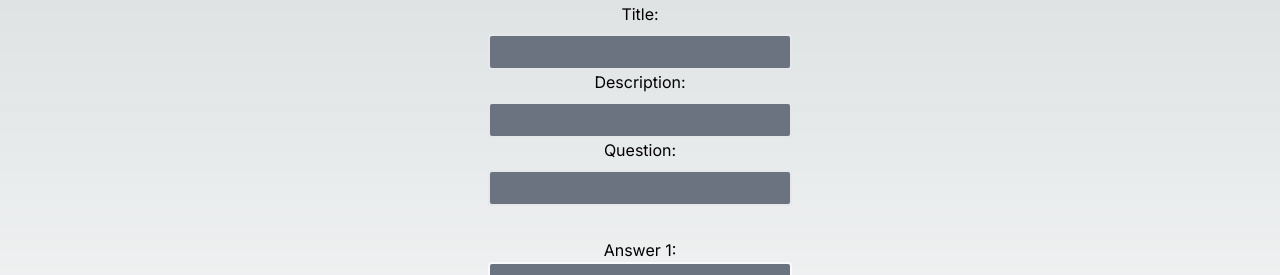
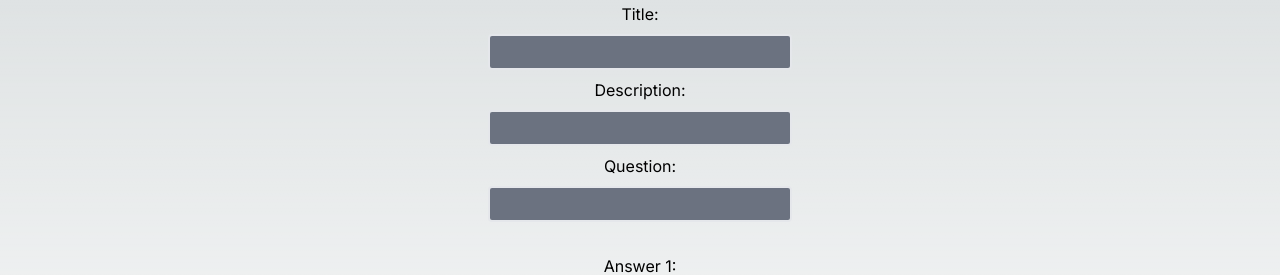
Before and after one commit to DrakeAlia/next-react-course-cna, a Next.js app: page / in a window 1280 px wide. Shown: the part 166-441 px from the top of the page. Built offline with nearby package versions, Linux system fonts and the light colour scheme; no server answers; the database is empty.

Commit message:
added notes

```diff
--- a/app/quiz-form.tsx
+++ b/app/quiz-form.tsx
@@ -3,6 +3,7 @@ import postgres from "postgres";
 
 const sql = postgres(process.env.POSTGRES_URL!);
 
+// Answer component takes in an id prop and returns a label with an input for the answer and a checkbox for whether the answer is correct.
 function Answer({ id }: { id: number }) {
   return (
     <label>
@@ -16,7 +17,15 @@ function Answer({ id }: { id: number }) {
     </label>
   );
 }
-
+// QuizForm component returns a form that takes in a FormData object as an argument.
+// FormData is a built-in JavaScript object that contains the data from the form.
+// The form has a title, description, question, and three answers.
+// The answers are generated using the Answer component.
+// The form has a submit button that calls the createQuiz function when clicked.
+// createQuiz function takes in a FormData object as an argument.
+// createQuiz function gets the data from the form using the FormData object.
+// createQuiz function inserts the data from the form into the database.
+// createQuiz function redirects the user to the home page.
 export default function QuizForm() {
   async function createQuiz(formData: FormData) {
     "use server";
@@ -48,7 +57,13 @@ export default function QuizForm() {
             ( (SELECT quiz_id FROM new_quiz), ${answers[2].answer},
             ${answers[2].isCorrect})
     `;
-
+    // WITH is a keyword used to create a temporary table.
+    // new_quiz is the name of the temporary table.
+    // INSERT INTO is the keyword used to insert data into a table. In this case, we are inserting data into the quizzes table.
+    // title, description, question, and answers are the data we are inserting into the quizzes table.
+    // RETURNING is a keyword used to return the data that was inserted into the table.
+    // quiz_id is the column we are returning.
+    // revalidatePath function is used to revalidate the home page. Meaning, the home page will be regenerated with the new quiz.
     revalidatePath("/");
   }
 
@@ -63,7 +78,7 @@ export default function QuizForm() {
           name="title"
         />
       </label>
-      <label>
+      <label className="mt-2">
         Description:
         <input
           className="bg-gray-500 border-2 border-gray-200 hover:bg-blue-400 rounded p-1 mt-2 w-full"
@@ -71,7 +86,7 @@ export default function QuizForm() {
           name="description"
         />
       </label>
-      <label>
+      <label className="mt-2">
         Question:
         <input
           className="bg-gray-500 border-2 border-gray-200 hover:bg-blue-400 rounded p-1 mt-2 w-full"
```
Also changed, not shown: app/quiz/[id]/page.tsx (+10 -0 lines).
